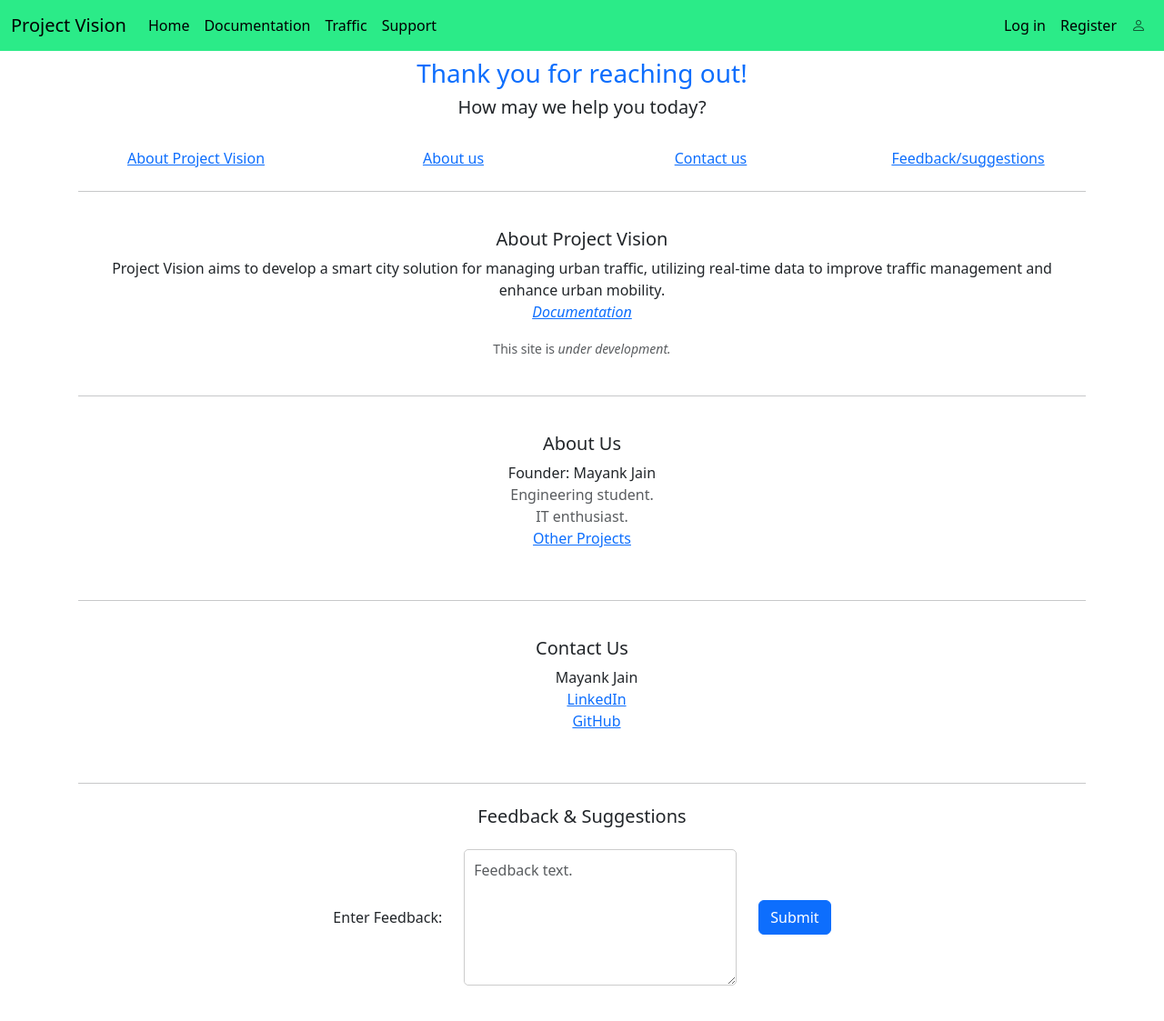
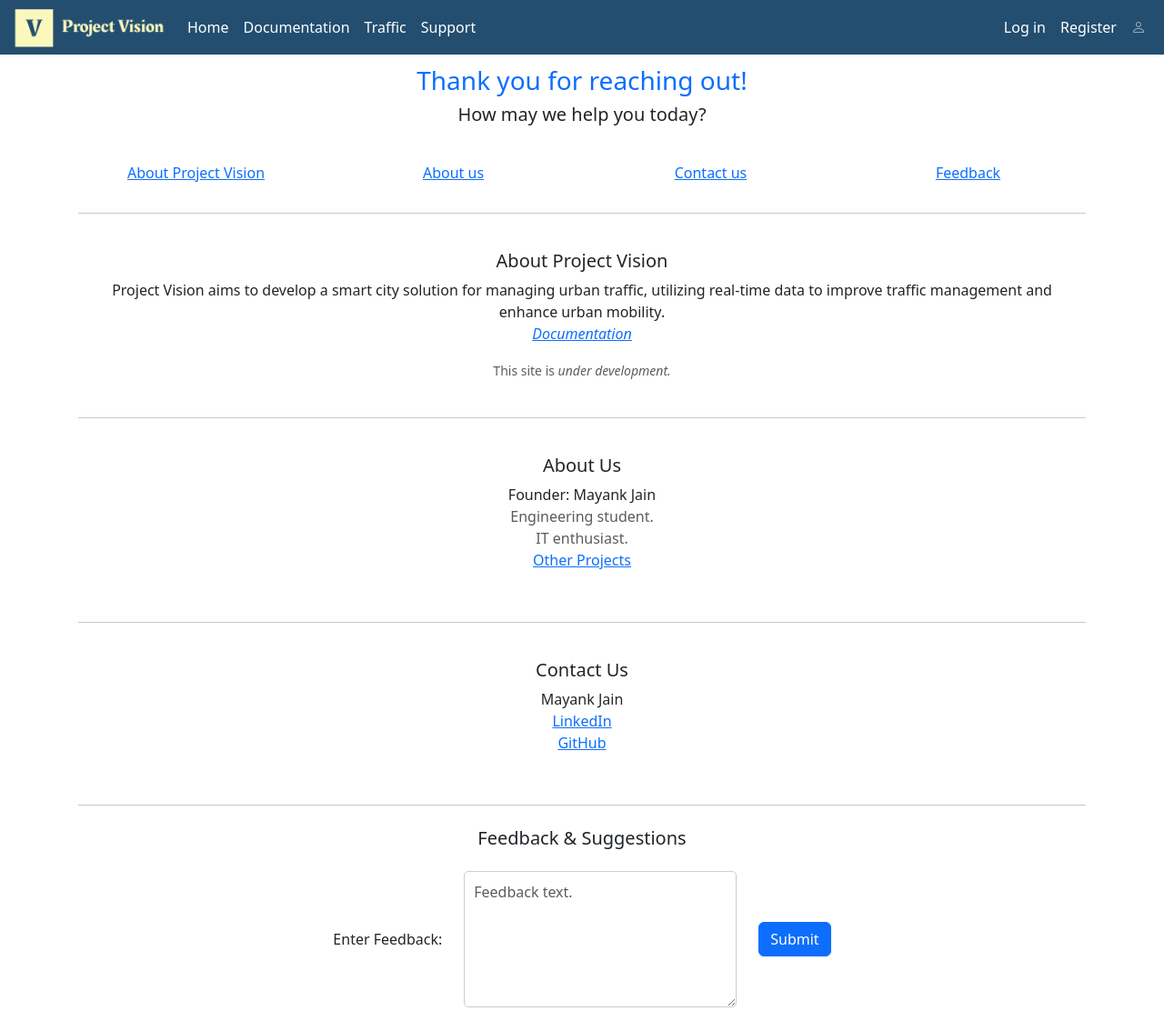
Before and after one commit to mayankjain04/upskillCampus, a Python web app: template smartcity/templates/support.html in a window 1280 px wide. Shown: the top 1123 px of the page at 91% size. Run offline with Jinja, Linux system fonts and the light colour scheme; the template is opened without the code that fills it, so the values that code supplies are empty; some libraries are stand-ins or nearby versions.

Commit message:
minor comment fixes. support.html improved

```diff
--- a/smartcity/helpers.py
+++ b/smartcity/helpers.py
@@ -28,6 +28,6 @@ def searchAddress(address):
                 add = address.get("label")
                 code = address.get("postalCode")
                 return lat, lng, add, code
-            return None, None, None, None  # or handle the error as needed
+            return None, None, None, None
         else:
             return f"Error: {response.status_code}"
--- a/smartcity/static/script/traffic.js
+++ b/smartcity/static/script/traffic.js
@@ -13,7 +13,7 @@ L.tileLayer('https://{s}.tile.openstreetmap.org/{z}/{x}/{y}.png', {
 }).addTo(map);
 
 // Add a circle to indicate the radius of the area
-var radius = dataRadius; // 500 meters
+var radius = dataRadius;
 L.circle([latitude, longitude], {
     color: 'blue',
     fillColor: '#blue',
@@ -40,6 +40,7 @@ fetch(`/traffic_data?latitude=${latitude}&longitude=${longitude}&radius=${radius
                 var routeName = flow.routeName;
                 var routeLength = flow.routeLength;
                 var jamFactor = flow.jamStatus;
+                // select color for polylines
                 var color = "grey";
                 var message = "Info Unavailable";
                 switch (true) {
@@ -64,7 +65,7 @@ fetch(`/traffic_data?latitude=${latitude}&longitude=${longitude}&radius=${radius
                         message = "High Traffic";
                         break;
                 }
-                // at first on `Length: ${length} meters`, was added in tooltip
+                // at first only `Length: ${length} meters`, was added in tooltip
                 var polyline = L.polyline(coordinates, { color: color }).addTo(map);
                 polyline.bindTooltip(`${routeName}, ${routeLength} meters, ${message}`);
             });
--- a/smartcity/static/styles.css
+++ b/smartcity/static/styles.css
@@ -1,6 +1,25 @@
+.zerospace {
+    margin-bottom: 0;
+    padding-bottom: 0;
+    margin-top: 0;
+    padding-top: 0;
+}
+
+.logo-img {
+    max-width: 170px;
+    height: auto;
+}
+
+.navbar-brand {
+    padding-top: 5px;
+    padding-bottom: 5px;
+}
+
 #navbar {
-    background-color: rgb(43, 235, 136);
+    background-color: #234E70;
 }
+
+
 .fixed-top {
     position: fixed;
 }
@@ -66,12 +85,6 @@ body {
     flex: 1;
 }
 
-/* #footjob {
-    margin-bottom: 1px;
-    display: flex;
-    justify-items:flex-end ;
-    margin-top:;
-} */
 
 .cc {
     background-color: rgb(197, 197, 197);
@@ -80,11 +93,6 @@ body {
 
 .responsive-image {
     max-width: 100%;
-}
-
-.logo-img {
-    max-width: 100px; /* Adjust the max-width to your desired size */
-    height: auto; /* Ensures the image maintains its aspect ratio */
 }
 
 html {
--- a/smartcity/templates/layout.html
+++ b/smartcity/templates/layout.html
@@ -30,11 +30,10 @@
 
 <body>
     <div class="wrapper">
-        <nav id="navbar" class="navbar navbar-expand-lg navbar-full navbar-light fixed-top">
-            <div class="container-fluid">
-                <a class="navbar-brand" href="/">
-                    <!-- <img class="logo-img" src="static/pictures/logo.png" alt="Vision Logo"> -->
-                    Project Vision
+        <nav id="navbar" class="navbar navbar-expand-lg navbar-full navbar-dark fixed-top zerospace">
+            <div class="container-fluid zerospace">
+                <a class="navbar-brand zerospace" href="/">
+                    <img class="logo-img zerospace" src="static/pictures/logo.png" alt="Vision Logo">
                 </a>
                 <button class="navbar-toggler logo" type="button" data-toggle="collapse"
                     data-target="#navbarSupportedContent">
--- a/smartcity/templates/support.html
+++ b/smartcity/templates/support.html
@@ -5,7 +5,7 @@ Support
 {% endblock %}
 
 {% block main %}
-<h3 class="header text-primary text-center my-2">Thank you for reaching out{{session.get(' '+'username', '')}}!</h3>
+<h3 class="header text-primary text-center my-2 mt-3">Thank you for reaching out{{session.get(' '+'username', '')}}!</h3>
 <h5 class="header text-center">How may we help you today?</h5>
 
 <div class="container text-center my-3 p-3 mx-auto">
@@ -17,17 +17,17 @@ Support
     {% endif %}
     {% endwith %}
     <div class="row text-center align-items-center justify-content-center">
-        <div class="col-lg-3 col-sm-6">
+        <div class="col-lg-3 col-sm-6 my-2">
             <a href="#aboutsite">About Project Vision</a>
         </div>
-        <div class="col-lg-3 col-sm-6">
+        <div class="col-lg-3 col-sm-6 my-2">
             <a href="#aboutus">About us</a>
         </div>
-        <div class="col-lg-3 col-sm-6">
+        <div class="col-lg-3 col-sm-6 my-2">
             <a href="#contact">Contact us</a>
         </div>
-        <div class="col-lg-3 col-sm-6">
-            <a href="#feedback">Feedback/suggestions</a>
+        <div class="col-lg-3 col-sm-6 my-2">
+            <a href="#feedback">Feedback</a>
         </div>
     </div>
     <hr id="aboutsite" class="my-4">
@@ -54,8 +54,7 @@ Support
     <hr class="my-4">
     <div id="contact" class="my-4 text-center p-3">
         <h5>Contact Us</h5>
-        <ul>
-            <p>
+            <p class="text-center">
                 <span class="text-dark">Mayank Jain</span>
                 <br>
                 <a class="link" href="https://www.linkedin.com/in/mayankjain04/">LinkedIn</a>
--- a/smartcity/templates/traffic.html
+++ b/smartcity/templates/traffic.html
@@ -5,7 +5,7 @@ Project Vision
 {% endblock %}
 
 {% block main %}
-<h1 class="text-center">Traffic Map</h1>
+<h1 class="text-center mt-3">Traffic Map</h1>
 <p class="container-fluid px-5 fst-italic">Showing search results for <span class="text-primary">{{(code+", ") if code}}{{label if label else "your location" if session["latitude"] else "India"}}</span></p>
 <div class="container-fluid pb-2">
     <div class="row align-items-center justify-content-center">
```
Also changed, not shown: smartcity/app.py (+10 -17 lines), smartcity/templates/location.html (deleted, +0 -11 lines).
